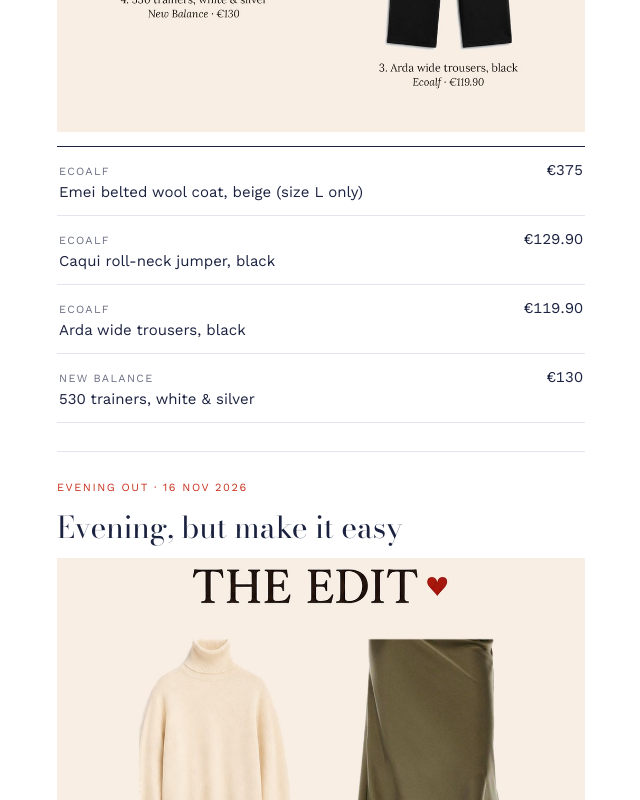
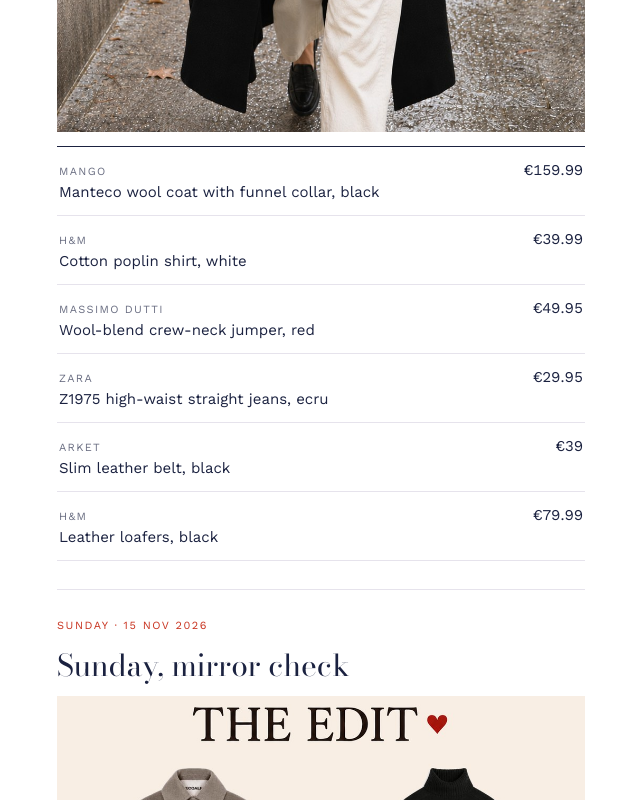
Before and after one commit to inezvallier/inezvallier.github.io, a plain HTML site: page index.html in a window 1280 px wide. Shown: the part 972-1772 px from the top of the page, without its empty margins (319-959 px from the left). Drawn offline with nearby package versions, Linux system fonts and the light colour scheme.

Commit message:
Shop: White, black and a red knot

```diff
--- a/index.html
+++ b/index.html
@@ -56,6 +56,13 @@ a:focus-visible{outline:2px solid var(--accent);outline-offset:2px}
 <script>
 /* ADD NEW LOOKS AT THE TOP OF THIS LIST */
 const LOOKS = [
+  {id:"redknot", kicker:"Monday", title:"White, black and a red knot", date:"17 Nov 2026", img:"redknot.jpg", items:[
+    {b:"Mango", n:"Manteco wool coat with funnel collar, black", p:"€159.99", u:"https://shop.mango.com/es/es/p/mujer/abrigos/abrigos/abrigo-lana-manteco-cuello-chimenea/37027806/99/00"},
+    {b:"H&M", n:"Cotton poplin shirt, white", p:"€39.99", u:"https://www2.hm.com/es_es/productpage.1373233001.html"},
+    {b:"Massimo Dutti", n:"Wool-blend crew-neck jumper, red", p:"€49.95", u:"https://www.massimodutti.com/es/jersey-punto-cuello-redondo-mezcla-lana-l05713594?colorId=600"},
+    {b:"Zara", n:"Z1975 high-waist straight jeans, ecru", p:"€29.95", u:"https://www.zara.com/es/es/jeans-z1975-regular-tiro-alto-p06164153.html"},
+    {b:"Arket", n:"Slim leather belt, black", p:"€39", u:"https://www2.hm.com/es_es/productpage.1361935001.html"},
+    {b:"H&M", n:"Leather loafers, black", p:"€79.99", u:"https://www2.hm.com/es_es/productpage.1339510001.html"},]},
   {id:"mirrorcheck", kicker:"Sunday", title:"Sunday, mirror check", date:"15 Nov 2026", img:"mirrorcheck.jpg", items:[
     {b:"Ecoalf", n:"Emei belted wool coat, beige (size L only)", p:"€375", u:"https://ecoalf.com/products/emei-jacket-woman-toast-melange-aw25"},
     {b:"Ecoalf", n:"Caqui roll-neck jumper, black", p:"€129.90", u:"https://ecoalf.com/products/caqui-knit-woman-shadow-black-aw25"},
```
Also changed, not shown: redknot.jpg (added).
